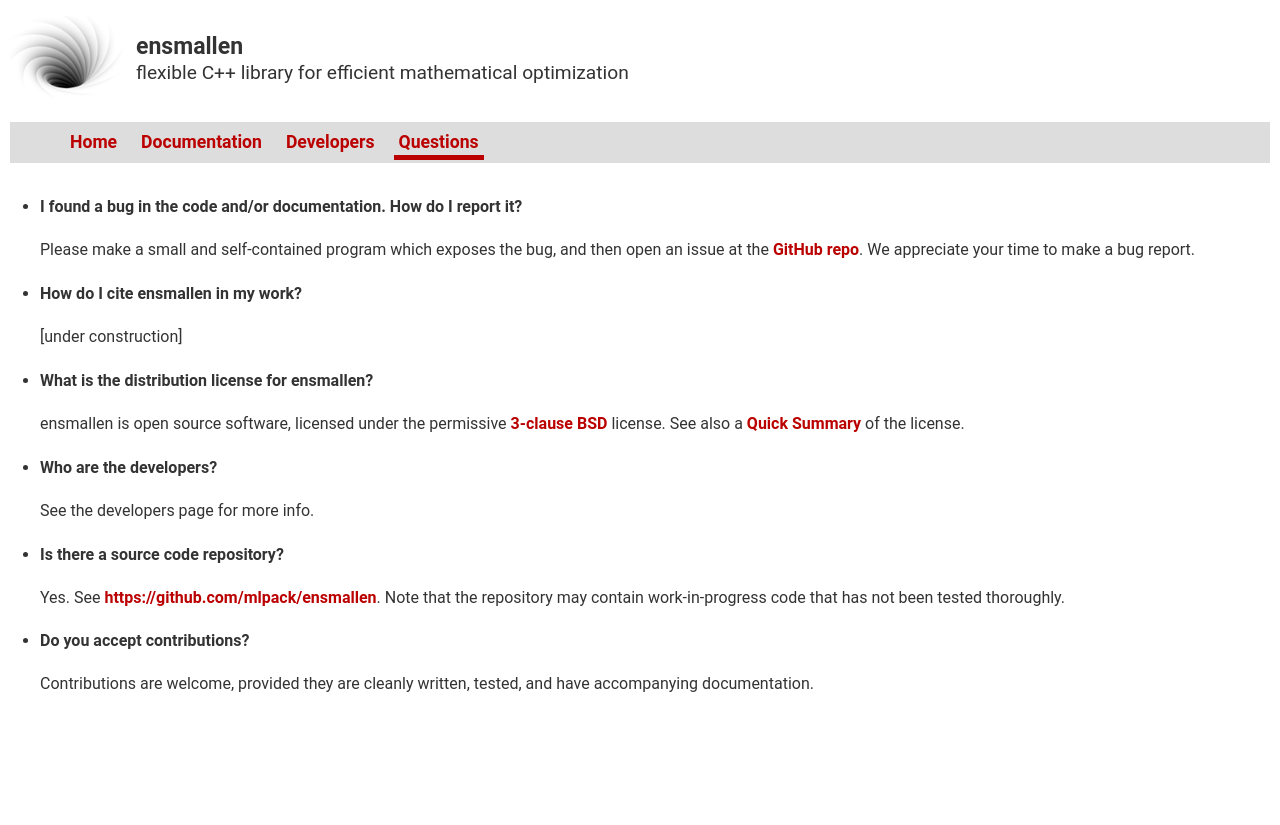
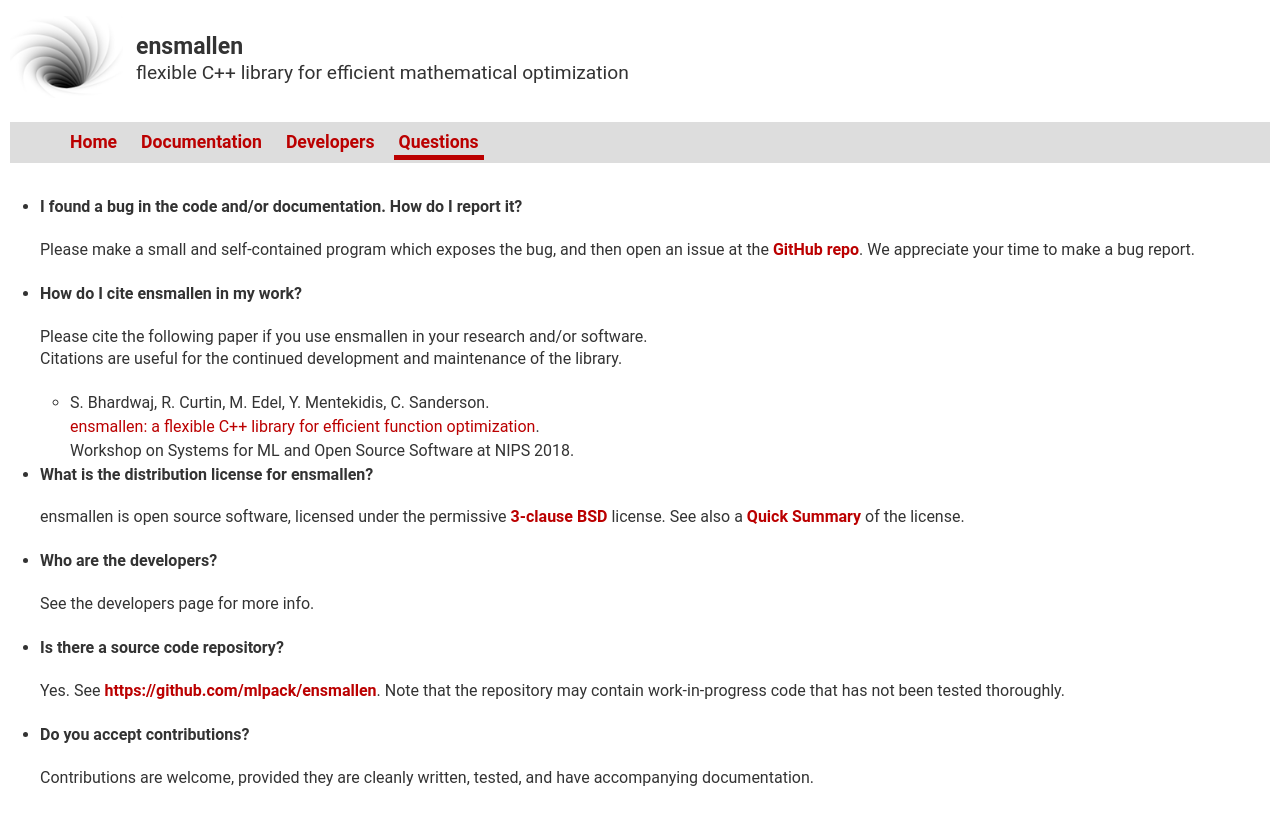
Before and after one commit to mlpack/ensmallen.org, a Jekyll site: the page built from questions.md, in a window 1280 px wide. Shown: the top 825 px of the page. Built offline with Jekyll 4.4.1, drawn with Linux system fonts in a browser that asks for light colours.

Commit message:
added citation info to questions.md

```diff
--- a/questions.md
+++ b/questions.md
@@ -11,7 +11,12 @@
 
  * **How do I cite ensmallen in my work?**
 
-   [under construction]
+   Please cite the following paper if you use ensmallen in your research and/or software.
+   Citations are useful for the continued development and maintenance of the library.
+
+   * S. Bhardwaj, R. Curtin, M. Edel, Y. Mentekidis, C. Sanderson.
+     [ensmallen: a flexible C++ library for efficient function optimization](http://conradsanderson.id.au/pdfs/ensmallen_optimization_lib_2018.pdf).
+     Workshop on Systems for ML and Open Source Software at NIPS 2018.
 
  * **What is the distribution license for ensmallen?**
 
```
